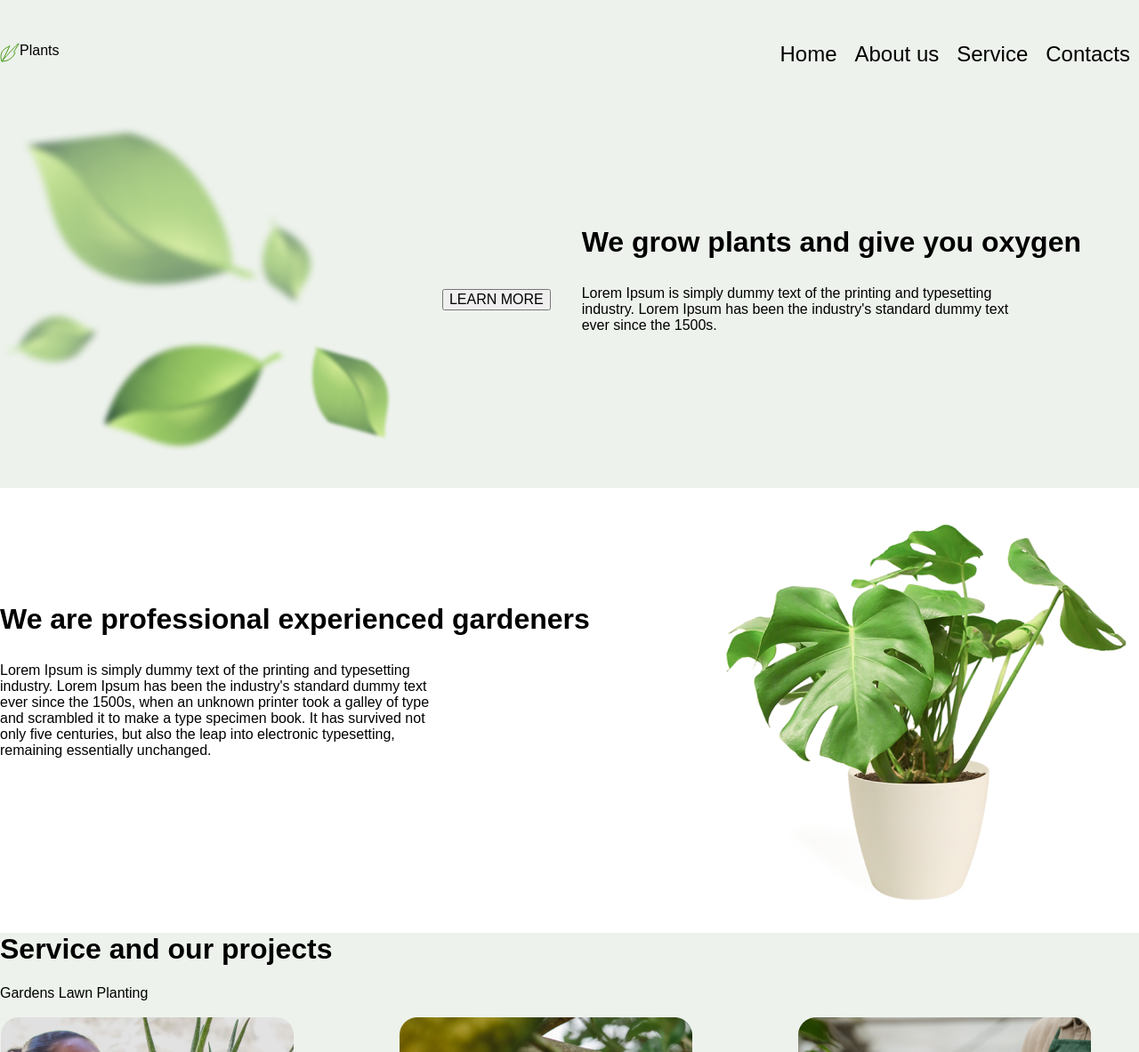
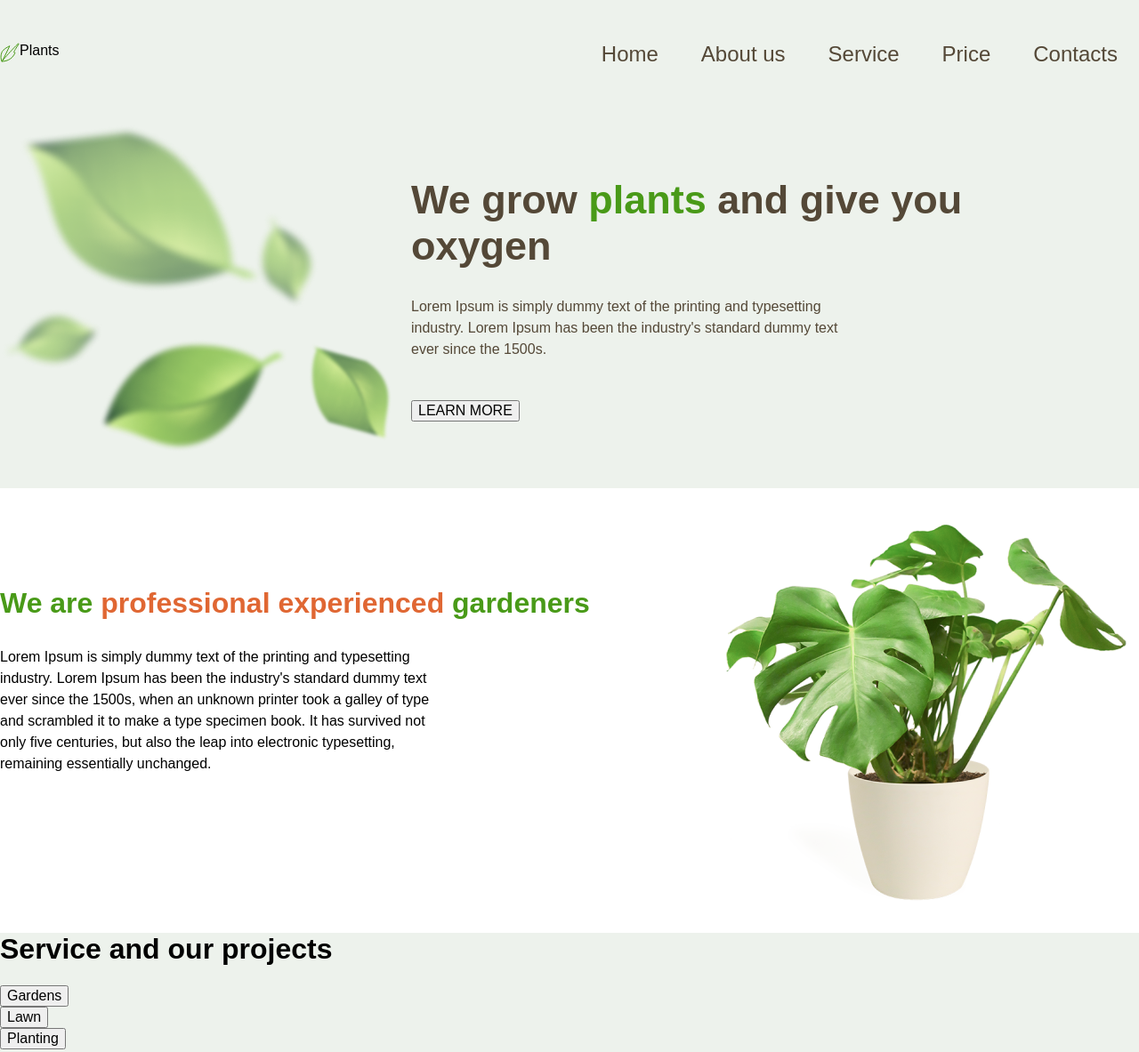
Before and after one commit to wildmakaka/rss-preschool-2022q4, a website: page plants/index.html in a window 1280 px wide. Shown: the top 1183 px of the page at 89% size. Drawn offline with Linux system fonts and the light colour scheme.

Commit message:
feat: add colors

```diff
--- a/plants/index.html
+++ b/plants/index.html
@@ -2,13 +2,16 @@
 <html lang="en">
   <head>
     <meta charset="UTF-8" />
-    <meta http-equiv="X-UA-Compatible" content="IE=edge" />
     <meta name="viewport" content="width=device-width, initial-scale=1.0" />
     <title>Plants</title>
+
+    <link rel="preconnect" href="https://fonts.googleapis.com" />
+    <link rel="preconnect" href="https://fonts.gstatic.com" crossorigin />
     <link
-      href="https://fonts.googleapis.com/css?family=Open+Sans:400,700|Poppins:400,700&display=swap"
+      href="https://fonts.googleapis.com/css2?family=Inter&display=swap"
       rel="stylesheet"
     />
+
     <link rel="stylesheet" href="src/sass/style.css" />
   </head>
   <body>
@@ -28,15 +31,26 @@
         </div>
         <nav class="header__navigation">
           <ul class="navigation">
-            <li class="navigation__link">Home</li>
-            <li class="navigation__link">About us</li>
-            <li class="navigation__link">Service</li>
-            <li class="navigation__link">Contacts</li>
+            <li class="navigation__link">
+              <a href="#home">Home</a>
+            </li>
+            <li class="navigation__link">
+              <a href="#about">About us</a>
+            </li>
+            <li class="navigation__link">
+              <a href="#service">Service</a>
+            </li>
+            <li class="navigation__link">
+              <a href="#price">Price</a>
+            </li>
+            <li class="navigation__link">
+              <a href="#contacts">Contacts</a>
+            </li>
           </ul>
         </nav>
       </div>
     </header>
-    <section class="welcome">
+    <section id="home" class="welcome">
       <div class="wrapper welcome__wrapper">
         <img
           src="./src/img/welcome/leafs.png"
@@ -44,25 +58,30 @@
           alt="welcome content"
         />
 
-        <div class="promo__buttons">
-          <button class="button button_colored">LEARN MORE</button>
-        </div>
-
         <div class="welcome__content">
-          <h1 class="welcome__title">We grow plants and give you oxygen</h1>
+          <h1 class="welcome__title">
+            We grow <span class="welcome_colored">plants</span> and give you
+            oxygen
+          </h1>
           <p class="welcome__text">
             Lorem Ipsum is simply dummy text of the printing and typesetting
             industry. Lorem Ipsum has been the industry's standard dummy text
             ever since the 1500s.
           </p>
+
+          <div class="promo__buttons">
+            <button class="button button_colored">LEARN MORE</button>
+          </div>
         </div>
       </div>
     </section>
-    <section class="about">
+    <section id="about" class="about">
       <div class="wrapper about__wrapper">
         <div class="about__content">
           <h1 class="about__title">
-            We are professional experienced gardeners
+            We are
+            <span class="about_additional">professional experienced</span>
+            gardeners
           </h1>
           <p class="about__text">
             Lorem Ipsum is simply dummy text of the printing and typesetting
@@ -82,11 +101,22 @@
       </div>
     </section>
 
-    <section class="service">
+    <section id="service" class="service">
       <div class="wrapper service__wrapper">
         <div class="service__content">
           <h1 class="service__title">Service and our projects</h1>
-          Gardens Lawn Planting
+
+          <div class="promo__buttons">
+            <button class="button button_colored">Gardens</button>
+          </div>
+
+          <div class="promo__buttons">
+            <button class="button button_colored">Lawn</button>
+          </div>
+
+          <div class="promo__buttons">
+            <button class="button button_colored">Planting</button>
+          </div>
 
           <br /><br />
 
@@ -186,15 +216,24 @@
       </div>
     </section>
 
-    <section class="prices">
-      <div class="wrapper prices__wrapper">
+    <section id="price" class="prices">
+      <div class="wrapper">
+        <h2 class="prices__title">Prices</h2>
+        <div class="layout-2-column prices-container">
           <div class="prices__content">
-          <h1 class="prices__title">Prices</h1>
+            <h2 class="prices__title">Basics</h2>
+            <h2 class="prices__title">Standard</h2>
+          </div>
+          <div class="prices__form">
             <p class="prices__text">Our best gardeners are ready to help you</p>
 
             <br /><br />
 
-          Contact us
+            <div class="promo__buttons">
+              <button class="button button_colored">Contact us</button>
+            </div>
+
+            <br /><br />
 
             <img
               src="./src/img/prices/leafs.png"
@@ -203,16 +242,13 @@
             />
           </div>
         </div>
+      </div>
     </section>
 
-    <section class="contacts">
+    <section id="contacts" class="contacts">
       <div class="wrapper contacts__wrapper">
         <div class="contacts__content">
           <h1 class="contacts__title">Contact us</h1>
-
-          <br /><br />
-
-          Contact us
 
           <img
             src="./src/img/contacts/contact_woman.png"
--- a/plants/src/sass/abstract/_constants.scss
+++ b/plants/src/sass/abstract/_constants.scss
@@ -1,11 +1,16 @@
 $color-background-primary: #edf2ec;
 $color-background-light: #ffffff;
 
-$color-primary: #ff9900;
-$color-additional: #ff7549;
+$color-text-nav: #544837;
+$color-text-nav-hover: #e06733;
+
+$color-text: #544837;
+$color-primary: #499a18;
+$color-additional: #e06733;
+
 $color-link: #1943ef;
 $color-tag: #f5f5f5;
-$color-text: #544837;
+
 $color-heading: #2f281e;
 $color-border: #d7d7d7;
 $color-hovered: #bcd0e5;
--- a/plants/src/sass/components/_about.scss
+++ b/plants/src/sass/components/_about.scss
@@ -14,6 +14,19 @@
 
 .about__title {
   margin: 0 0 30px;
+  color: $color-primary;
+}
+
+.about_additional {
+  margin: 0 0 30px;
+  color: $color-additional;
+}
+
+.about__text {
+  max-width: 487px;
+  margin: 0 0 45px;
+  line-height: 1.5;
+  font-size: 16px;
 }
 
 .about__buttons {
@@ -26,8 +39,3 @@
     }
   }
 }
-
-.about__text {
-  max-width: 487px;
-  margin: 0 0 45px;
-}
--- a/plants/src/sass/components/_navigation.scss
+++ b/plants/src/sass/components/_navigation.scss
@@ -5,7 +5,17 @@
 }
 
 .navigation__link {
-  list-style: none;
-  padding: 0 10px;
+  list-style: none !important;
+  padding: 0 24px;
   cursor: pointer;
+  text-decoration: none;
+
+  a {
+    text-decoration: none;
+    color: $color-text-nav;
+  }
+
+  a:hover {
+    color: $color-text-nav-hover;
+  }
 }
--- a/plants/src/sass/components/_welcome.scss
+++ b/plants/src/sass/components/_welcome.scss
@@ -14,6 +14,20 @@
 
 .welcome__title {
   margin: 0 0 30px;
+  color: $color-text-nav;
+  font-size: 45px;
+}
+
+.welcome__text {
+  max-width: 487px;
+  margin: 0 0 45px;
+  color: $color-text-nav;
+  line-height: 1.5;
+  font-size: 16px;
+}
+
+.welcome_colored {
+  color: $color-primary;
 }
 
 .welcome__buttons {
@@ -26,8 +40,3 @@
     }
   }
 }
-
-.welcome__text {
-  max-width: 487px;
-  margin: 0 0 45px;
-}
```
Also changed, not shown: plants/src/sass/style.css, 1 other file. Lines whose indentation alone changed are shown as unchanged.
